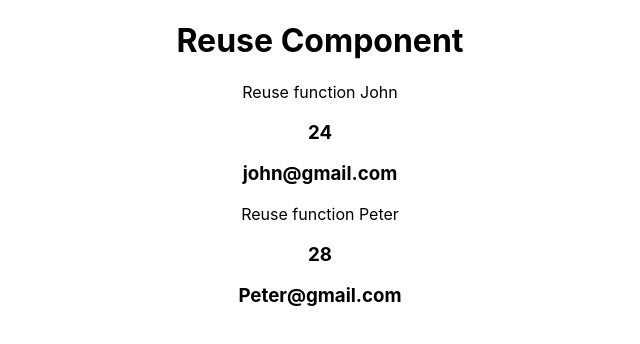
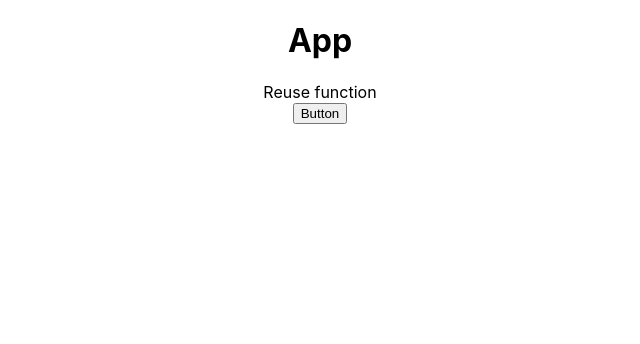
Before and after one commit to Pratiksha102/reactTextUtils, a React (Create React App) app in the folder text-utils/: page / in a window 1280 px wide. Shown: the top 344 px of the page, without its empty margins (320-960 px from the left). Built offline with nearby package versions, Linux system fonts and the light colour scheme.

Commit message:
passing data from child to  parent

```diff
--- a/text-utils/src/App.js
+++ b/text-utils/src/App.js
@@ -1,30 +1,18 @@
 import React from 'react'
+import './App.css'
 import Reuse from './Components/Reuse'
-import './App.css'
 
 export default function App() {
+ function parentAlert(data)
+ {
+   alert(data);
+ }
 
-  const users=[
-    {name:"John",age:"24",email:"john@gmail.com"},
-    {name:"Peter",age:"28",email:"Peter@gmail.com"}
-    ]
   return (
     <div className='App'>
-      <h1>Reuse Component</h1>
+     <h1>App</h1>
+     <Reuse alert={parentAlert}></Reuse>
 
-      {
-
-          users.map((data,i)=>
-          <Reuse item={data}/>
-          )
-
-
-      }
-
-
-
-
-
-       </div>
+    </div>
   )
 }
--- a/text-utils/src/Components/Reuse.js
+++ b/text-utils/src/Components/Reuse.js
@@ -1,11 +1,12 @@
 import React from 'react'
 
 export default function Reuse(props) {
-    console.log(props);
+   const data="Pratiksha";
   return (
-    <div >Reuse function {props.item.name}
-    <h3>{props.item.age}</h3>
-    <h3>{props.item.email}</h3>
-    </div>
+      <>
+    <div>Reuse function</div>
+    <button onClick={()=>props.alert(data)}>Button</button>
+    </>
+
   )
 }
```
